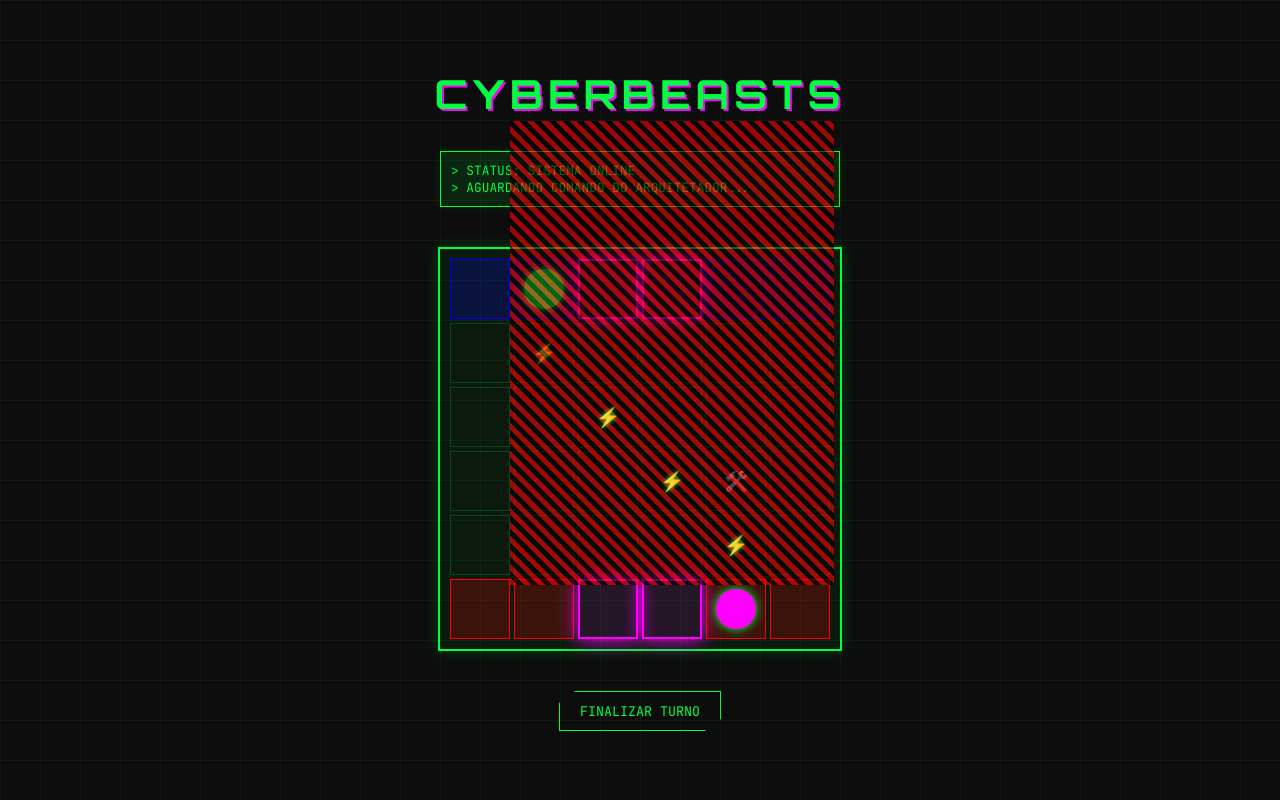
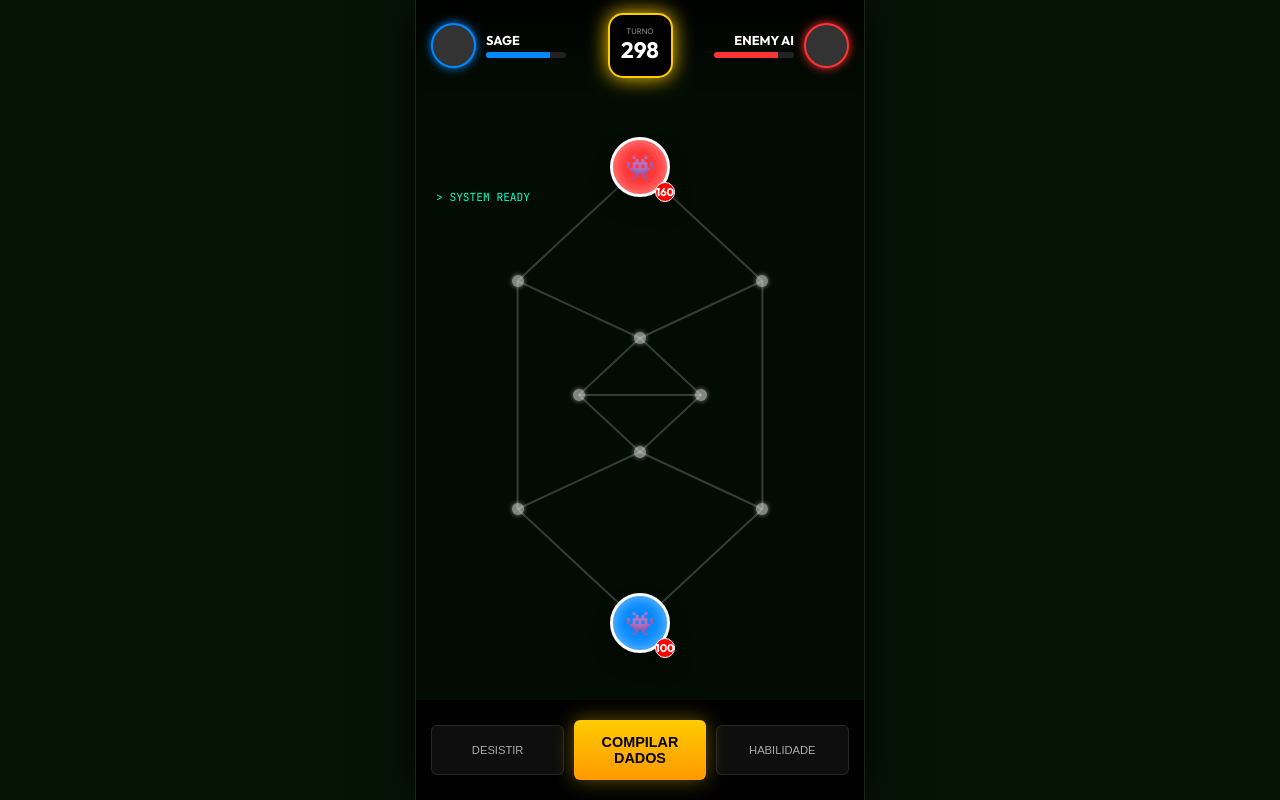
Before and after one commit to alexsander020/CyberBeasts, a website built with Vite: page index.html in a window 1280 px wide. Built offline with nearby package versions, Linux system fonts and the light colour scheme; files whose address does not match are found by name.

Commit message:
update 03

```diff
--- a/index.html
+++ b/index.html
@@ -5,35 +5,73 @@
     <meta charset="UTF-8">
     <meta name="viewport" content="width=device-width, initial-scale=1.0">
     <title>CyberBeasts: Core Conquest</title>
-    <meta name="description"
-        content="Estratégia Tática em Turnos no Nexoverse. Compile sua equipe e processe a vitória.">
+    <meta name="description" content="Estratégia Tática em Turnos no Nexoverse.">
     <link rel="stylesheet" href="./style.css">
 </head>
 
 <body>
-    <h1>CyberBeasts</h1>
+    <div id="game-shell">
+        <!-- TOP UI -->
+        <header class="game-header">
+            <div class="player-profile">
+                <div class="avatar"></div>
+                <div class="player-info">
+                    <span class="player-name">Sage</span>
+                    <div class="meter-container">
+                        <div class="meter-fill"></div>
+                    </div>
+                </div>
+            </div>
 
-    <div id="game-container">
-        <div class="info-panel" id="status-panel">
-            > STATUS: SISTEMA ONLINE<br>
-            > AGUARDANDO COMANDO DO ARQUITETADOR...
+            <div class="turn-counter">
+                <span class="turn-label">Turno</span>
+                <span class="turn-number" id="turn-val">298</span>
+            </div>
+
+            <div class="player-profile enemy">
+                <div class="player-info">
+                    <span class="player-name">Enemy AI</span>
+                    <div class="meter-container">
+                        <div class="meter-fill"></div>
+                    </div>
+                </div>
+                <div class="avatar"></div>
+            </div>
+        </header>
+
+        <!-- GAME AREA -->
+        <main id="game-container">
+            <div class="board-path" id="board-path">
+                <svg class="board-svg" id="board-svg">
+                    <!-- Lines connecting nodes will be drawn here -->
+                </svg>
+                <div id="nodes-layer"></div>
+                <div id="units-layer"></div>
+            </div>
+
+            <!-- STATUS INFO OVERLAY -->
+            <div style="position: absolute; top: 100px; left: 20px; color: #00ffcc; font-size: 0.7rem; font-family: 'JetBrains Mono';"
+                id="status-panel">
+                > SYSTEM READY
+            </div>
+        </main>
+
+        <!-- DATA WHEEL (Hidden by default) -->
+        <div id="wheel-overlay">
+            <div id="wheel-container"
+                style="width: 250px; height: 250px; border-radius: 50%; border: 4px solid #ffcc00; position: relative;">
+                <canvas id="wheel-canvas" width="250" height="250"></canvas>
+            </div>
+            <div id="wheel-result" style="margin-top: 20px; color: #ffcc00; font-size: 1.5rem; font-weight: bold;">
+                AGUARDANDO...</div>
         </div>
 
-        <div id="wheel-overlay">
-            <div class="wheel-marker"></div>
-            <div class="wheel-container" id="wheel-container">
-                <canvas id="wheel-canvas"></canvas>
-            </div>
-            <div class="wheel-result" id="wheel-result">AGUARDANDO...</div>
-        </div>
-
-        <div class="grid" id="game-grid">
-            <!-- Grid will be generated via JavaScript -->
-        </div>
-
-        <div class="controls">
-            <button class="cyber-button" id="btn-next-turn">Finalizar Turno</button>
-        </div>
+        <!-- BOTTOM UI -->
+        <footer class="game-footer">
+            <button class="action-btn">Desistir</button>
+            <button class="action-btn active" id="btn-next-turn">Compilar Dados</button>
+            <button class="action-btn">Habilidade</button>
+        </footer>
     </div>
 
     <script type="module" src="./main.js"></script>
--- a/main.js
+++ b/main.js
@@ -3,29 +3,31 @@ import { DataWheel } from './src/core/dataWheel.js';
 import { CyberBeast, CLASS_STATS } from './src/entities/cyberbeast.js';
 
 document.addEventListener('DOMContentLoaded', () => {
-    console.log('CyberBeasts: Core Conquest - Inicializado');
+    console.log('CyberBeasts: Core Conquest - Inicializado na Floresta Cyber');
 
-    // Inicializa o Grid 6x6
-    const grid = new GameGrid('game-grid');
+    // Inicializa o Grid de Nodos
+    const grid = new GameGrid();
     const wheel = new DataWheel();
 
-    // Spawn test units
+    // Spawn test units on nodes
     const alphaStriker = new CyberBeast('Alpha', 'Striker', CLASS_STATS.Striker);
     const betaTank = new CyberBeast('Beta', 'Tank', CLASS_STATS.Tank);
+    betaTank.isEnemy = true;
 
-    grid.placeUnit(alphaStriker, 0, 1);
-    grid.placeUnit(betaTank, 5, 4);
+    // Place units on specific nodes (0-9 defined in grid.js)
+    grid.placeUnit(alphaStriker, 5); // Nodo de base (inferior)
+    grid.placeUnit(betaTank, 0);    // Nodo de base (superior)
 
-    // Botão de Próximo Turno - Agora simula uma resolução de combate
+    // Botão de Compilar Dados (Next Turn)
     const nextTurnBtn = document.getElementById('btn-next-turn');
     if (nextTurnBtn) {
         nextTurnBtn.addEventListener('click', async () => {
             const statusPanel = document.getElementById('status-panel');
             statusPanel.innerHTML = '> SIMULANDO CONFLITO DE DADOS...';
 
-            // Simula um combate entre Alpha e Beta
+            // Simula um combate
             const result = await wheel.spin(alphaStriker.wheel);
-            statusPanel.innerHTML += `<br>> ALPHA Striker resolveu: ${result}`;
+            statusPanel.innerHTML = `> ALPHA Striker: ${result}`;
         });
     }
 });
--- a/src/core/grid.js
+++ b/src/core/grid.js
@@ -1,91 +1,95 @@
 export class GameGrid {
-    constructor(containerId, rows = 6, cols = 6) {
-        this.container = document.getElementById(containerId);
-        this.rows = rows;
-        this.cols = cols;
-        this.cells = [];
-        this.units = []; // Tracking units on the grid
+    constructor() {
+        this.container = document.getElementById('nodes-layer');
+        this.svg = document.getElementById('board-svg');
+        this.unitsLayer = document.getElementById('units-layer');
+        this.nodes = [];
+        this.connections = [];
+        this.units = [];
         this.init();
     }
 
     init() {
-        this.container.innerHTML = '';
-        for (let r = 0; r < this.rows; r++) {
-            for (let c = 0; c < this.cols; c++) {
-                const cell = this.createCell(r, c);
-                this.container.appendChild(cell);
-                this.cells.push({
-                    r, c,
-                    element: cell,
-                    type: this.getNodeType(r, c)
-                });
-            }
-        }
+        // Define a node map that forms a hexagonal/cyber pattern similar to the image
+        this.nodes = [
+            { id: 0, x: 50, y: 10 }, { id: 1, x: 20, y: 30 }, { id: 2, x: 80, y: 30 },
+            { id: 3, x: 20, y: 70 }, { id: 4, x: 80, y: 70 }, { id: 5, x: 50, y: 90 },
+            { id: 6, x: 50, y: 40 }, { id: 7, x: 50, y: 60 }, { id: 8, x: 35, y: 50 },
+            { id: 9, x: 65, y: 50 }
+        ];
+
+        this.connections = [
+            [0, 1], [0, 2], [1, 3], [2, 4], [3, 5], [4, 5],
+            [1, 6], [2, 6], [3, 7], [4, 7], [6, 8], [6, 9],
+            [7, 8], [7, 9], [8, 9]
+        ];
+
+        this.render();
     }
 
-    getNodeType(r, c) {
-        // Core Nexus
-        if ((r === 0 && (c === 2 || c === 3)) || (r === 5 && (c === 2 || c === 3))) return 'core-nexus';
+    render() {
+        this.container.innerHTML = '';
+        this.svg.innerHTML = '';
 
-        // Random obstacles and nodes for demonstration
-        const seed = (r * 10 + c);
-        if (seed % 13 === 0 && r > 0 && r < 5) return 'firewall';
-        if (seed % 11 === 0 && r > 0 && r < 5) return 'boost-node';
-        if (seed % 17 === 0 && r > 0 && r < 5) return 'repair-node';
+        // Draw Connections
+        this.connections.forEach(([startId, endId]) => {
+            const start = this.nodes.find(n => n.id === startId);
+            const end = this.nodes.find(n => n.id === endId);
 
-        return 'normal';
+            const line = document.createElementNS("http://www.w3.org/2000/svg", "line");
+            line.setAttribute("x1", `${start.x}%`);
+            line.setAttribute("y1", `${start.y}%`);
+            line.setAttribute("x2", `${end.x}%`);
+            line.setAttribute("y2", `${end.y}%`);
+            line.setAttribute("stroke", "rgba(255,255,255,0.2)");
+            line.setAttribute("stroke-width", "2");
+            this.svg.appendChild(line);
+        });
+
+        // Draw Nodes
+        this.nodes.forEach(node => {
+            const el = document.createElement('div');
+            el.className = 'grid-point';
+            el.style.left = `${node.x}%`;
+            el.style.top = `${node.y}%`;
+            el.dataset.id = node.id;
+
+            el.addEventListener('click', () => this.handleNodeClick(node));
+            this.container.appendChild(el);
+        });
     }
 
-    createCell(r, c) {
-        const cell = document.createElement('div');
-        cell.className = 'cell';
-        const type = this.getNodeType(r, c);
-        if (type !== 'normal') cell.classList.add(type);
+    handleNodeClick(node) {
+        const statusPanel = document.getElementById('status-panel');
+        statusPanel.innerHTML = `> NODO ATIVO: ${node.id}<br>> COORDENADAS: [${node.x}, ${node.y}]`;
 
-        cell.dataset.row = r;
-        cell.dataset.col = c;
-        cell.id = `cell-${r}-${c}`;
-
-        // Spawn Zones
-        if (r === 0) cell.classList.add('spawn-blue');
-        if (r === 5) cell.classList.add('spawn-red');
-
-        cell.addEventListener('click', () => this.handleCellClick(r, c));
-
-        return cell;
+        // Highlight logic
+        const points = document.querySelectorAll('.grid-point');
+        points.forEach(p => p.style.background = 'white');
+        const active = document.querySelector(`.grid-point[data-id="${node.id}"]`);
+        active.style.background = '#00ffcc';
     }
 
-    handleCellClick(r, c) {
-        const statusPanel = document.getElementById('status-panel');
-        const cellInfo = this.cells.find(cell => cell.r === r && cell.c === c);
+    placeUnit(unit, nodeId) {
+        const node = this.nodes.find(n => n.id === nodeId);
+        unit.currentNode = nodeId;
 
-        statusPanel.innerHTML = `> CELULA: [${r}, ${c}] | TIPO: ${cellInfo.type.toUpperCase()}<br>> ANALISANDO DADOS...`;
+        let unitEl = document.getElementById(`unit-${unit.name}`);
+        if (!unitEl) {
+            unitEl = document.createElement('div');
+            unitEl.id = `unit-${unit.name}`;
+            unitEl.className = `unit-disc ${unit.isEnemy ? 'enemy' : ''}`;
+            unitEl.innerHTML = `
+                <div class="base"></div>
+                <div class="visual">👾</div>
+                <div class="hp-badge">${unit.hp}</div>
+            `;
+            this.unitsLayer.appendChild(unitEl);
+        }
 
-        // Handle basic unit interaction / collision trigger
-        this.checkCollision(r, c);
+        unitEl.style.left = `${node.x}%`;
+        unitEl.style.top = `${node.y}%`;
 
-        // Highlight selection
-        this.cells.forEach(cell => cell.element.style.boxShadow = '');
-        cellInfo.element.style.boxShadow = 'inset 0 0 15px var(--cyber-magenta)';
-    }
-
-    checkCollision(r, c) {
-        // Placeholder for collision logic: If unit A moves to unit B
-        // In this sprint, we just log the trigger
-        console.log(`Collision check at [${r}, ${c}]`);
-    }
-
-    placeUnit(unit, r, c) {
-        unit.position = { r, c };
-        const cell = document.getElementById(`cell-${r}-${c}`);
-        const unitEl = document.createElement('div');
-        unitEl.className = 'cyberbeast-sprite';
-        unitEl.style.width = '40px';
-        unitEl.style.height = '40px';
-        unitEl.style.background = unit.type === 'Striker' ? 'var(--matrix-green)' : 'var(--cyber-magenta)';
-        unitEl.style.borderRadius = '50%';
-        unitEl.style.boxShadow = '0 0 10px currentColor';
-        cell.appendChild(unitEl);
         this.units.push(unit);
     }
 }
--- a/style.css
+++ b/style.css
@@ -1,13 +1,12 @@
-@import url('https://fonts.googleapis.com/css2?family=Orbitron:wght@400;700&family=JetBrains+Mono:wght@400;700&display=swap');
+@import url('https://fonts.googleapis.com/css2?family=Outfit:wght@400;700&family=JetBrains+Mono:wght@400;700&display=swap');
 
 :root {
-    --matrix-green: #00FF41;
-    --cyber-magenta: #FF00FF;
-    --deep-black: #0D0D0D;
-    --grid-line: rgba(0, 255, 65, 0.2);
-    --font-main: 'Orbitron', sans-serif;
-    --font-mono: 'JetBrains Mono', monospace;
-    --glitch-speed: 2s;
+    --player-blue: #0088ff;
+    --enemy-red: #ff3333;
+    --accent-yellow: #ffcc00;
+    --bg-dark: rgba(13, 13, 13, 0.8);
+    --node-glow: rgba(255, 255, 255, 0.4);
+    --font-main: 'Outfit', sans-serif;
 }
 
 * {
@@ -17,252 +16,267 @@
 }
 
 body {
-    background-color: var(--deep-black);
-    color: var(--matrix-green);
+    background-color: #051405;
+    background-image: url('./assets/cyber_forest_bg_1772062098198.png');
+    background-size: cover;
+    background-position: center;
     font-family: var(--font-main);
+    height: 100vh;
+    display: flex;
+    justify-content: center;
+    align-items: center;
     overflow: hidden;
+}
+
+#game-shell {
+    width: 100vw;
+    max-width: 450px;
     height: 100vh;
+    background: rgba(0, 0, 0, 0.4);
+    backdrop-filter: blur(2px);
+    display: flex;
+    flex-direction: column;
+    position: relative;
+    box-shadow: 0 0 50px rgba(0, 0, 0, 0.8);
+    border-left: 1px solid rgba(255, 255, 255, 0.1);
+    border-right: 1px solid rgba(255, 255, 255, 0.1);
+}
+
+/* TOP HEADER */
+.game-header {
+    height: 90px;
+    background: linear-gradient(to bottom, rgba(0, 0, 0, 0.9), transparent);
+    display: flex;
+    align-items: center;
+    padding: 0 15px;
+    justify-content: space-between;
+    position: relative;
+    z-index: 10;
+}
+
+.player-profile {
+    display: flex;
+    align-items: center;
+    gap: 10px;
+    width: 40%;
+}
+
+.player-profile.enemy {
+    justify-content: flex-end;
+    text-align: right;
+}
+
+.avatar {
+    width: 45px;
+    height: 45px;
+    border-radius: 50%;
+    background: #333;
+    border: 2px solid var(--player-blue);
+    overflow: hidden;
+    box-shadow: 0 0 10px var(--player-blue);
+}
+
+.enemy .avatar {
+    border-color: var(--enemy-red);
+    box-shadow: 0 0 10px var(--enemy-red);
+}
+
+.player-info {
+    display: flex;
+    flex-direction: column;
+}
+
+.player-name {
+    font-size: 0.8rem;
+    font-weight: bold;
+    color: white;
+    text-transform: uppercase;
+}
+
+.meter-container {
+    width: 80px;
+    height: 6px;
+    background: #222;
+    border-radius: 3px;
+    margin-top: 4px;
+    overflow: hidden;
+}
+
+.meter-fill {
+    height: 100%;
+    background: var(--player-blue);
+    width: 80%;
+}
+
+.enemy .meter-fill {
+    background: var(--enemy-red);
+}
+
+.turn-counter {
+    width: 65px;
+    height: 65px;
+    background: #000;
+    border: 2px solid var(--accent-yellow);
+    border-radius: 15px;
     display: flex;
     flex-direction: column;
     align-items: center;
     justify-content: center;
+    box-shadow: 0 0 20px var(--accent-yellow);
 }
 
-body::before {
-    content: "";
+.turn-label {
+    font-size: 0.5rem;
+    color: #888;
+    text-transform: uppercase;
+}
+
+.turn-number {
+    font-size: 1.4rem;
+    font-weight: bold;
+    color: white;
+}
+
+/* GAME BOARD AREA */
+#game-container {
+    flex: 1;
+    position: relative;
+    display: flex;
+    align-items: center;
+    justify-content: center;
+    padding: 20px;
+}
+
+.board-path {
+    width: 100%;
+    height: 100%;
+    position: relative;
+}
+
+/* Connective lines SVG */
+.board-svg {
     position: absolute;
     top: 0;
     left: 0;
     width: 100%;
     height: 100%;
-    background-image:
-        linear-gradient(var(--grid-line) 1px, transparent 1px),
-        linear-gradient(90deg, var(--grid-line) 1px, transparent 1px);
-    background-size: 40px 40px;
-    z-index: -1;
-    opacity: 0.3;
+    z-index: 1;
+    pointer-events: none;
 }
 
-h1 {
-    font-size: 2.5rem;
-    text-transform: uppercase;
-    letter-spacing: 5px;
-    margin-bottom: 2rem;
-    text-shadow: 2px 2px var(--cyber-magenta);
-    animation: glitch 3s infinite alternate;
+.grid-point {
+    position: absolute;
+    width: 12px;
+    height: 12px;
+    background: white;
+    border-radius: 50%;
+    z-index: 2;
+    transform: translate(-50%, -50%);
+    box-shadow: 0 0 5px white;
+    opacity: 0.5;
+    cursor: pointer;
 }
 
-#game-container {
-    position: relative;
-    display: flex;
-    flex-direction: column;
-    align-items: center;
-    gap: 20px;
+.grid-point:hover {
+    opacity: 1;
+    transform: translate(-50%, -50%) scale(1.5);
 }
 
-.grid {
-    display: grid;
-    grid-template-columns: repeat(6, 60px);
-    grid-template-rows: repeat(6, 60px);
-    gap: 4px;
-    padding: 10px;
-    background: rgba(0, 255, 65, 0.05);
-    border: 2px solid var(--matrix-green);
-    box-shadow: 0 0 15px rgba(0, 255, 65, 0.2);
-}
-
-.cell {
+/* UNIT DISCS */
+.unit-disc {
     width: 60px;
     height: 60px;
-    border: 1px solid var(--grid-line);
+    border-radius: 50%;
+    position: absolute;
+    z-index: 10;
+    transform: translate(-50%, -50%);
     display: flex;
     align-items: center;
     justify-content: center;
-    cursor: pointer;
-    transition: all 0.3s ease;
+    transition: all 0.5s cubic-bezier(0.4, 0, 0.2, 1);
+    filter: drop-shadow(0 10px 10px rgba(0, 0, 0, 0.5));
 }
 
-.cell:hover {
-    background: rgba(0, 255, 65, 0.1);
-    box-shadow: inset 0 0 10px var(--matrix-green);
+.unit-disc .base {
+    width: 100%;
+    height: 100%;
+    background: var(--player-blue);
+    border-radius: 50%;
+    border: 3px solid white;
+    box-shadow: inset 0 0 15px rgba(255, 255, 255, 0.5);
 }
 
-.cell.spawn-blue {
-    background: rgba(0, 0, 255, 0.2);
-    border-color: #0000FF;
+.unit-disc.enemy .base {
+    background: var(--enemy-red);
 }
 
-.cell.spawn-red {
-    background: rgba(255, 0, 0, 0.2);
-    border-color: #FF0000;
+.unit-disc .visual {
+    position: absolute;
+    font-size: 1.5rem;
+    z-index: 2;
 }
 
-.cell.core-nexus {
-    background: rgba(255, 0, 255, 0.1);
-    border: 2px solid var(--cyber-magenta);
-    animation: pulse 2s infinite;
+.hp-badge {
+    position: absolute;
+    bottom: -5px;
+    right: -5px;
+    background: #ff0000;
+    color: white;
+    width: 20px;
+    height: 20px;
+    border-radius: 50%;
+    font-size: 0.7rem;
+    display: flex;
+    align-items: center;
+    justify-content: center;
+    font-weight: bold;
+    border: 1px solid white;
 }
 
-@keyframes glitch {
-    0% {
-        transform: translate(0);
-        text-shadow: 2px 2px var(--cyber-magenta);
-    }
-
-    2% {
-        transform: translate(-2px, 2px);
-        text-shadow: -2px -2px var(--matrix-green);
-    }
-
-    4% {
-        transform: translate(2px, -2px);
-        text-shadow: 2px 2px var(--cyber-magenta);
-    }
-
-    6% {
-        transform: translate(0);
-    }
-
-    100% {
-        transform: translate(0);
-    }
+/* BOTTOM FOOTER */
+.game-footer {
+    height: 100px;
+    background: rgba(0, 0, 0, 0.9);
+    display: flex;
+    align-items: center;
+    padding: 0 15px;
+    gap: 10px;
+    z-index: 10;
 }
 
-@keyframes pulse {
-    0% {
-        box-shadow: 0 0 5px var(--cyber-magenta);
-    }
-
-    50% {
-        box-shadow: 0 0 20px var(--cyber-magenta);
-    }
-
-    100% {
-        box-shadow: 0 0 5px var(--cyber-magenta);
-    }
+.action-btn {
+    flex: 1;
+    height: 50px;
+    background: rgba(255, 255, 255, 0.05);
+    border: 1px solid rgba(255, 255, 255, 0.1);
+    border-radius: 6px;
+    color: #aaa;
+    font-size: 0.7rem;
+    text-transform: uppercase;
+    cursor: pointer;
 }
 
-.info-panel {
-    width: 100%;
-    max-width: 400px;
-    background: rgba(0, 255, 65, 0.1);
-    border: 1px solid var(--matrix-green);
-    padding: 10px;
-    font-family: var(--font-mono);
-    font-size: 0.8rem;
-    margin-bottom: 20px;
-    box-shadow: 0 0 10px rgba(0, 255, 65, 0.1);
+.action-btn.active {
+    background: linear-gradient(to bottom, #ffcc00, #ff9900);
+    border: none;
+    color: black;
+    font-weight: bold;
+    font-size: 0.9rem;
+    height: 60px;
+    box-shadow: 0 0 20px rgba(255, 204, 0, 0.4);
 }
 
-/* Data Wheel (Roleta) */
+/* Combat Overlay */
 #wheel-overlay {
     position: fixed;
     top: 0;
     left: 0;
     width: 100%;
     height: 100%;
-    background: rgba(13, 13, 13, 0.85);
+    background: rgba(0, 0, 0, 0.9);
     display: none;
     flex-direction: column;
     align-items: center;
     justify-content: center;
     z-index: 100;
-    backdrop-filter: blur(5px);
 }
-
-.wheel-container {
-    position: relative;
-    width: 300px;
-    height: 300px;
-    border-radius: 50%;
-    border: 4px solid var(--matrix-green);
-    box-shadow: 0 0 30px var(--matrix-green);
-    transition: transform 3s cubic-bezier(0.15, 0, 0.15, 1);
-}
-
-.wheel-marker {
-    position: absolute;
-    top: -20px;
-    left: 50%;
-    transform: translateX(-50%);
-    width: 0;
-    height: 0;
-    border-left: 15px solid transparent;
-    border-right: 15px solid transparent;
-    border-top: 30px solid var(--cyber-magenta);
-    z-index: 101;
-    filter: drop-shadow(0 0 5px var(--cyber-magenta));
-}
-
-#wheel-canvas {
-    width: 100%;
-    height: 100%;
-}
-
-.wheel-result {
-    margin-top: 30px;
-    font-size: 2rem;
-    font-weight: bold;
-    text-transform: uppercase;
-    color: var(--cyber-magenta);
-    text-shadow: 0 0 10px var(--cyber-magenta);
-}
-
-/* Special Nodes */
-.cell.boost-node::after {
-    content: '⚡';
-    font-size: 1.2rem;
-    animation: flicker 1s infinite;
-}
-
-.cell.repair-node::after {
-    content: '🛠️';
-    font-size: 1.2rem;
-}
-
-.cell.firewall::after {
-    content: '';
-    position: absolute;
-    width: 80%;
-    height: 80%;
-    background: repeating-linear-gradient(45deg, #FF0000, #FF0000 5px, #000 5px, #000 10px);
-    opacity: 0.6;
-}
-
-@keyframes flicker {
-
-    0%,
-    100% {
-        opacity: 1;
-        filter: drop-shadow(0 0 2px var(--matrix-green));
-    }
-
-    50% {
-        opacity: 0.5;
-        filter: none;
-    }
-}
-
-.cyber-button {
-    background: transparent;
-    border: 1px solid var(--matrix-green);
-    color: var(--matrix-green);
-    padding: 10px 20px;
-    font-family: var(--font-mono);
-    cursor: pointer;
-    transition: all 0.3s;
-    text-transform: uppercase;
-    clip-path: polygon(10% 0, 100% 0, 100% 70%, 90% 100%, 0 100%, 0 30%);
-}
-
-.cyber-button:hover {
-    background: var(--matrix-green);
-    color: var(--deep-black);
-    box-shadow: 0 0 20px var(--matrix-green);
-}
-
-.controls {
-    display: flex;
-    gap: 10px;
-    margin-top: 20px;
-}
```
